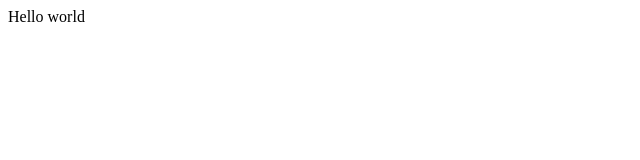
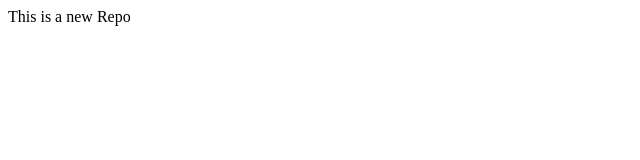
Before and after one commit to gaurav20161/demo-repo, a plain HTML site: page index.html in a window 1280 px wide. Shown: the full height of the page, 0-640 px from the left. Drawn offline with Linux system fonts and the light colour scheme.

Commit message:
first commit

```diff
--- a/index.html
+++ b/index.html
@@ -1 +1 @@
-<p>Hello world</p>
+<p>This is a new Repo</p>
```
